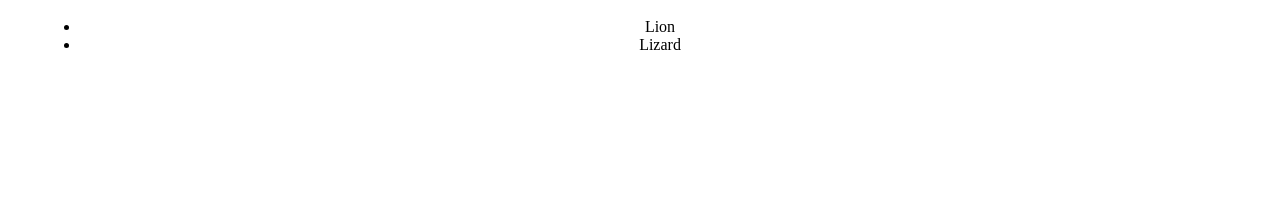
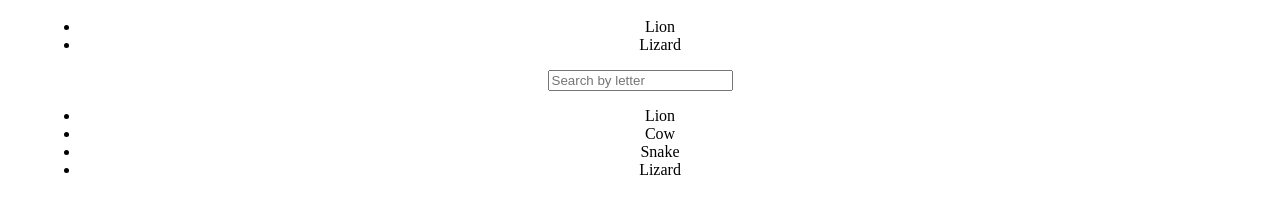
Before and after one commit to dielawn/my-first-react-app, a React (Vite) app: page / in a window 1280 px wide. Shown: the part 1901-2114 px from the top of the page. Before the commit the page ends 2011 px from the top, so only its background shows below. Built offline with nearby package versions, Linux system fonts and the light colour scheme.

Commit message:
used useState to check an input for a state change, if change results are rendered in a ul

```diff
--- a/src/Animals.jsx
+++ b/src/Animals.jsx
@@ -1,3 +1,4 @@
+import { useState } from "react"
 function ListItem(props) {
     return <li>{props.animal}</li>
 }
@@ -25,14 +26,39 @@ function ListByLetter(props) {
     )
 }
 
+function SearchByLetter(props) {
+    const [searchInput, setSearchInput] = useState('')
+
+    const handleInputChange = (event) => {
+        setSearchInput(event.target.value)
+    }
+
+
+    return (
+        <>
+            <input type="text" onChange={handleInputChange} placeholder="Search by letter" />
+
+            <ul>
+                { props.animals
+                .filter((animal) => animal.startsWith(searchInput))
+                .map((animal) => (
+            <li key={animal}>{animal}</li>
+        ))}
+            </ul>
+        </>
+    )
+
+}
+
 export function Animals() {
-    const animals = ['Lion', 'Cow', 'Snake', 'Lizard']
+    const [animals, setAnimals]= useState(['Lion', 'Cow', 'Snake', 'Lizard'])
 
     return (
         <div>
             <h1>Animals:</h1>
             <List animals={animals} />
             <ListByLetter animals={animals}/>
+            <SearchByLetter animals={animals} />
         </div>
     )
 }
```
